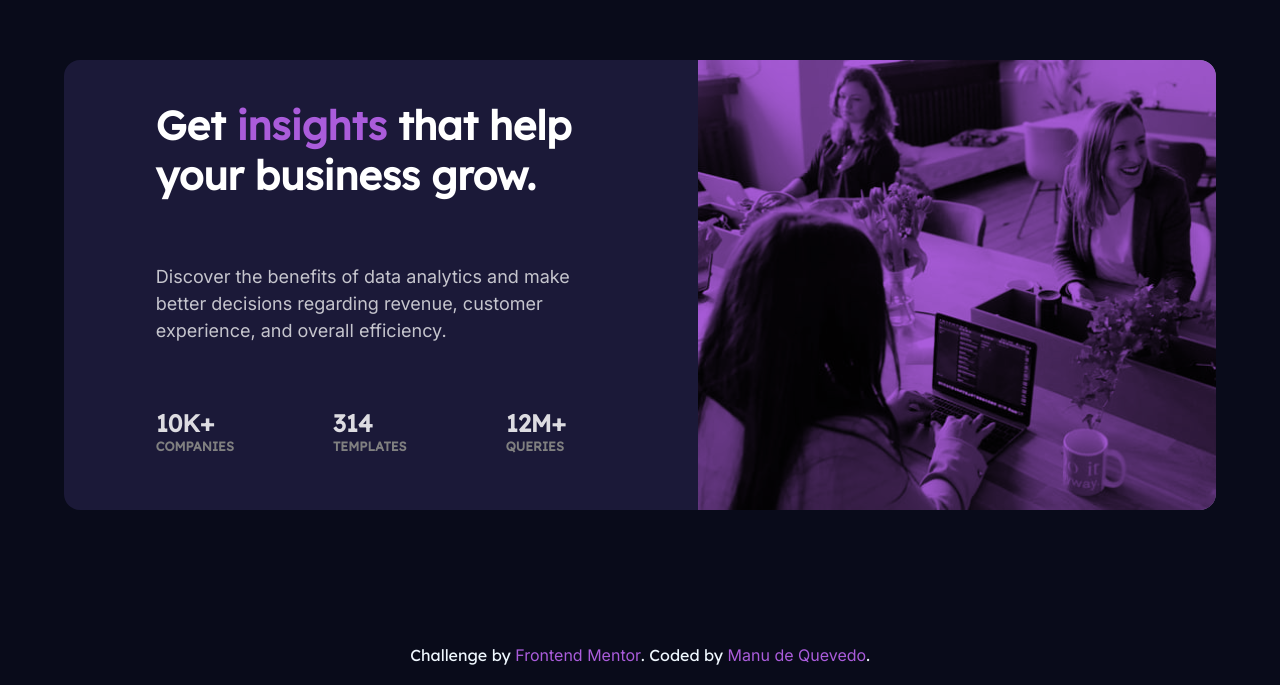
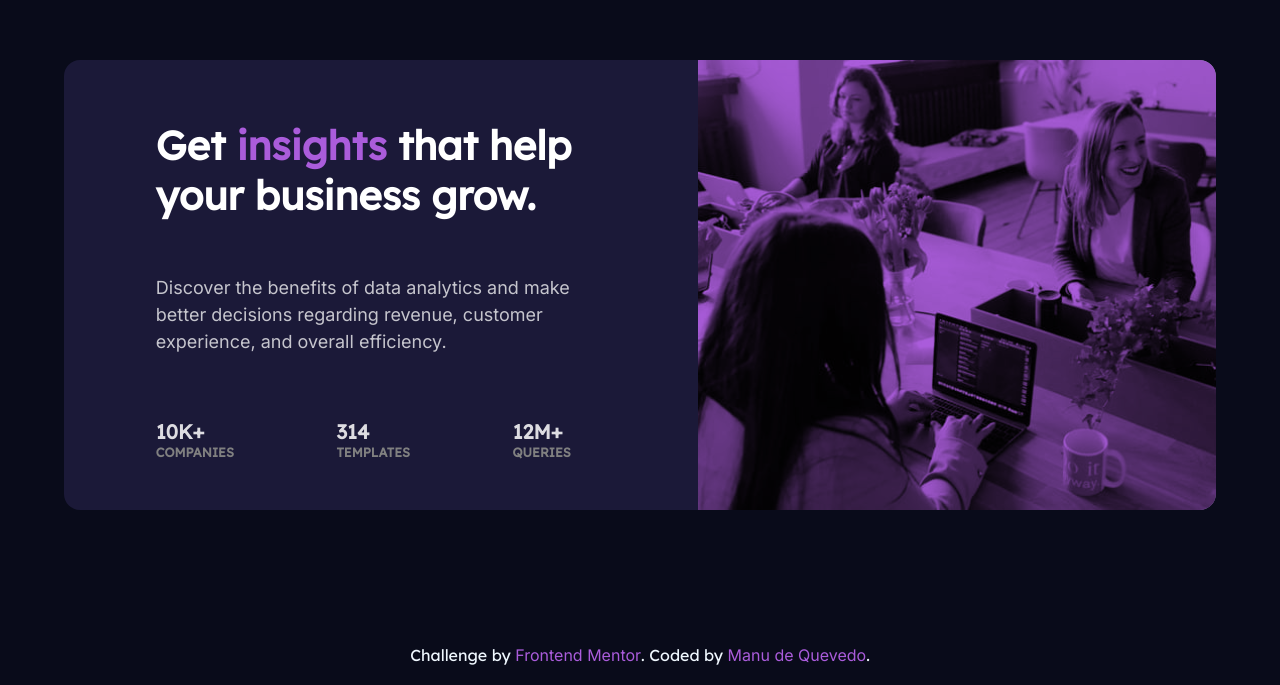
Before and after one commit to ManudeQuevedo/Stats-preview-card-component, a plain HTML site: page index.html in a window 1280 px wide. Shown: the part 115-800 px from the top of the page. Drawn offline with Linux system fonts and the light colour scheme.

Commit message:
Minor improvements on font sizing and alignments

```diff
--- a/style.css
+++ b/style.css
@@ -28,7 +28,7 @@ body {
 }
 
 /* Typography */
-h1 {
+.card-title {
    color: hsl(0, 0%, 100%);
    font-family: 'Lexend Deca', sans-serif;
    font-size: 1.5rem;
@@ -132,7 +132,7 @@ footer {
       flex-direction: row;
       justify-content: space-between;
       height: 450px;
-      max-width: 1280px;
+      max-width: 1180px;
    }
 
    .card-img {
@@ -140,6 +140,7 @@ footer {
       border-bottom-right-radius: 1em;
       border-top-left-radius: 0;
       height: 100%;
+      margin-bottom: 0;
       order: 1;
       width: 45%;
    }
@@ -157,14 +158,15 @@ footer {
 
    .card-title {
       font-size: 2.5rem;
-      margin-top: 1em;
+      font-weight: 700;
+      margin-top: 1.5em;
       padding: 0;
       text-align: left;
    }
 
    .card-body {
       font-size: 1.125rem;
-      margin: 3.5em 0;
+      margin: 3em 0;
       text-align: left;
    }
 
@@ -177,10 +179,11 @@ footer {
       margin-top: 5em;
       text-align: left;
       text-transform: uppercase;
-      width: 410px;
+      width: 415px;
    }
 
    .card-footer span {
+      color: hsl(0, 0%, 100%)
       font-size: 1.5rem;
    }
 
```
